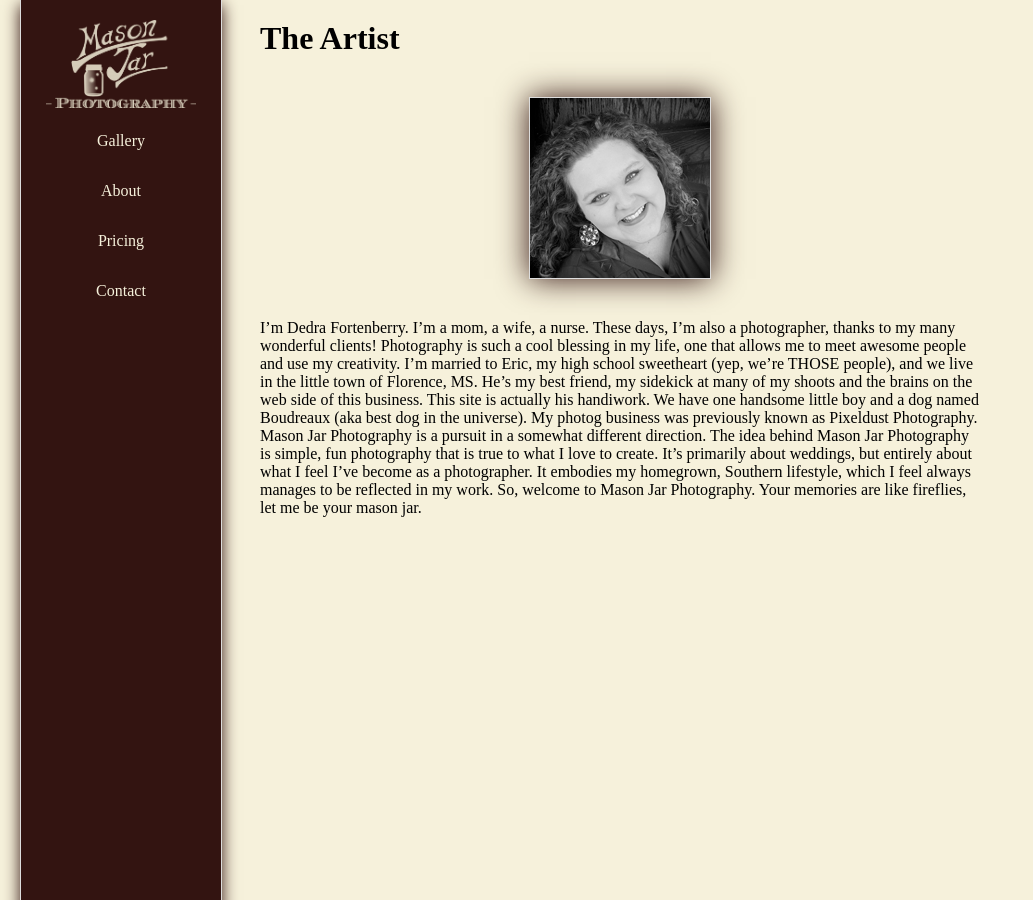
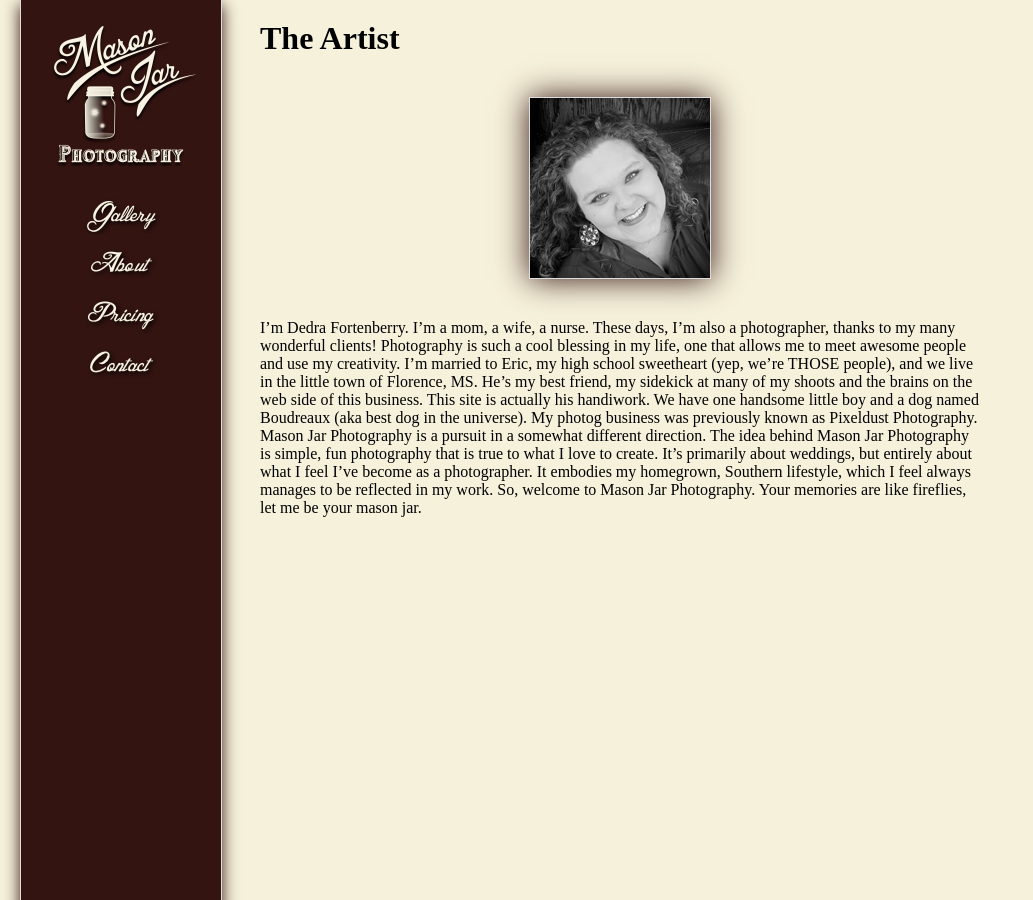
Before and after one commit to yourmasonjar/yourmasonjar.github.com, a Jekyll site: the page built from about.markdown, in a window 1280 px wide. Shown: the whole page, without its empty margins (0-1033 px from the left). Built offline with Jekyll 4.4.1, drawn with Linux system fonts in a browser that asks for light colours; nearby versions of some CDN libraries.

Commit message:
Added header includes.

```diff
--- /dev/null
+++ b/_includes/header_nav.html
@@ -0,0 +1,16 @@
+<div id="header">
+	<img id="logo" src="/images/jar3.png" alt="Mason Jar Photography"/>
+	<ul id="nav">
+		<!--
+		<li><a href="/"><img alt="Gallery" src="/images/links_gallery.png"/></a></li>
+		<li><a href="/about.html"><img alt="About" src="/images/links_about.png"/></a></li>
+		<li><a href="/pricing.html"><img alt="Pricing" src="/images/links_pricing.png"/></a></li>
+		<li><a href="/contact.html"><img alt="Contact" src="/images/links_contact.png"/></a></li>
+		-->
+
+		<li><a href="/"><img alt="Gallery" src="/images/links_gallery2.png"/></a></li>
+		<li><a href="/about.html"><img alt="About" src="/images/links_about2.png"/></a></li>
+		<li><a href="/pricing.html"><img alt="Pricing" src="/images/links_pricing2.png"/></a></li>
+		<li><a href="/contact.html"><img alt="Contact" src="/images/links_contact2.png"/></a></li>
+	</ul>
+</div>
--- a/_layouts/default.html
+++ b/_layouts/default.html
@@ -7,15 +7,7 @@
 		<link rel="stylesheet" type="text/css" href="/stylesheets/wide.css" media="screen and (min-width:600px)"/>
 	</head>
 	<body>
-			<div id="header">
-				<img id="logo" src="/images/jar.png" alt="Mason Jar Photography"/>
-				<ul id="nav">
-					<li><a href="/">Gallery</a></li>
-					<li><a href="/about.html">About</a></li>
-					<li><a href="/pricing.html">Pricing</a></li>
-					<li><a href="/contact.html">Contact</a></li>
-				</ul>
-			</div>
+			{% include header_nav.html %}
 
 			<div id="content">
 				<div id="{{page.name}}">
```
Also changed, not shown: _layouts/gallery.html (+1 -16 lines), 1 other file.
